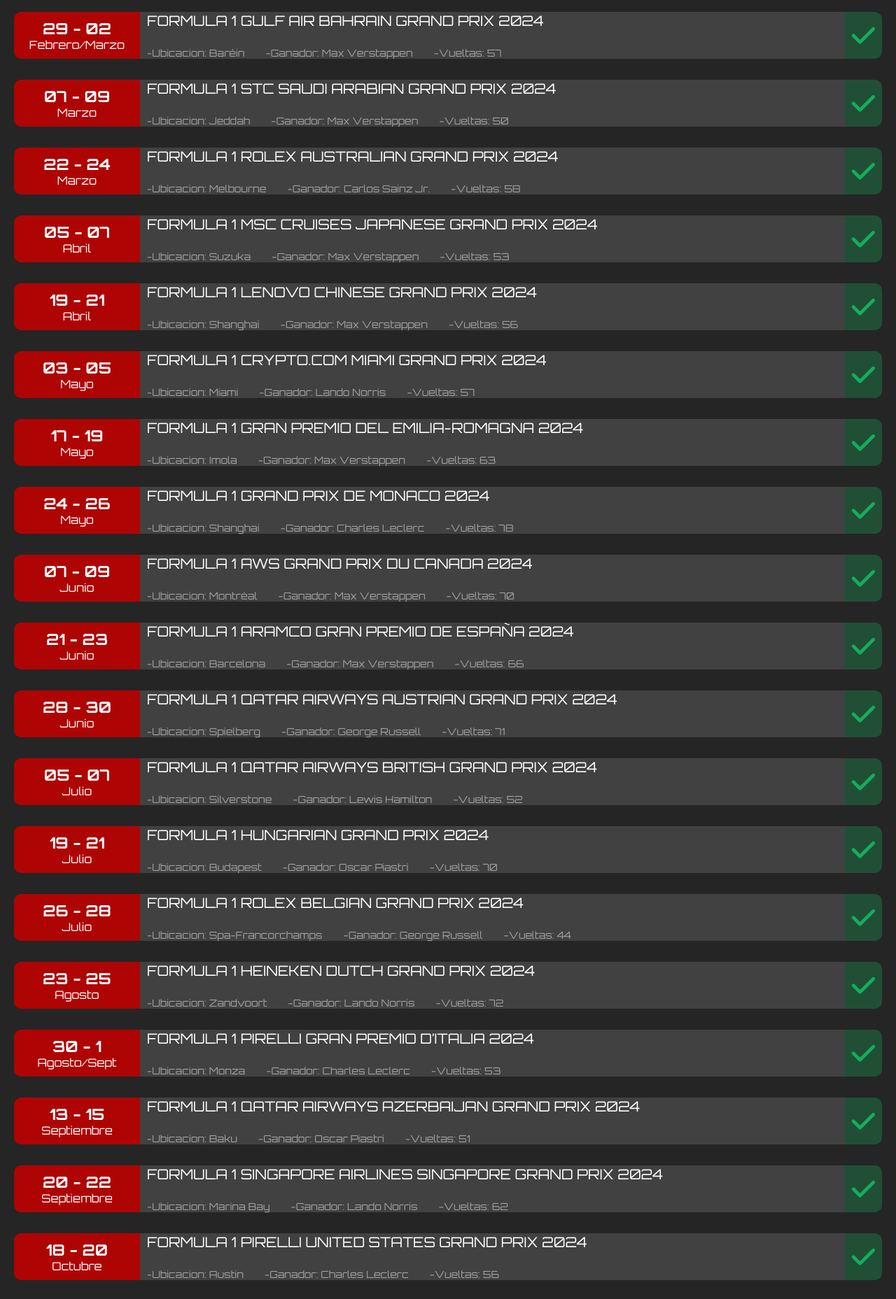
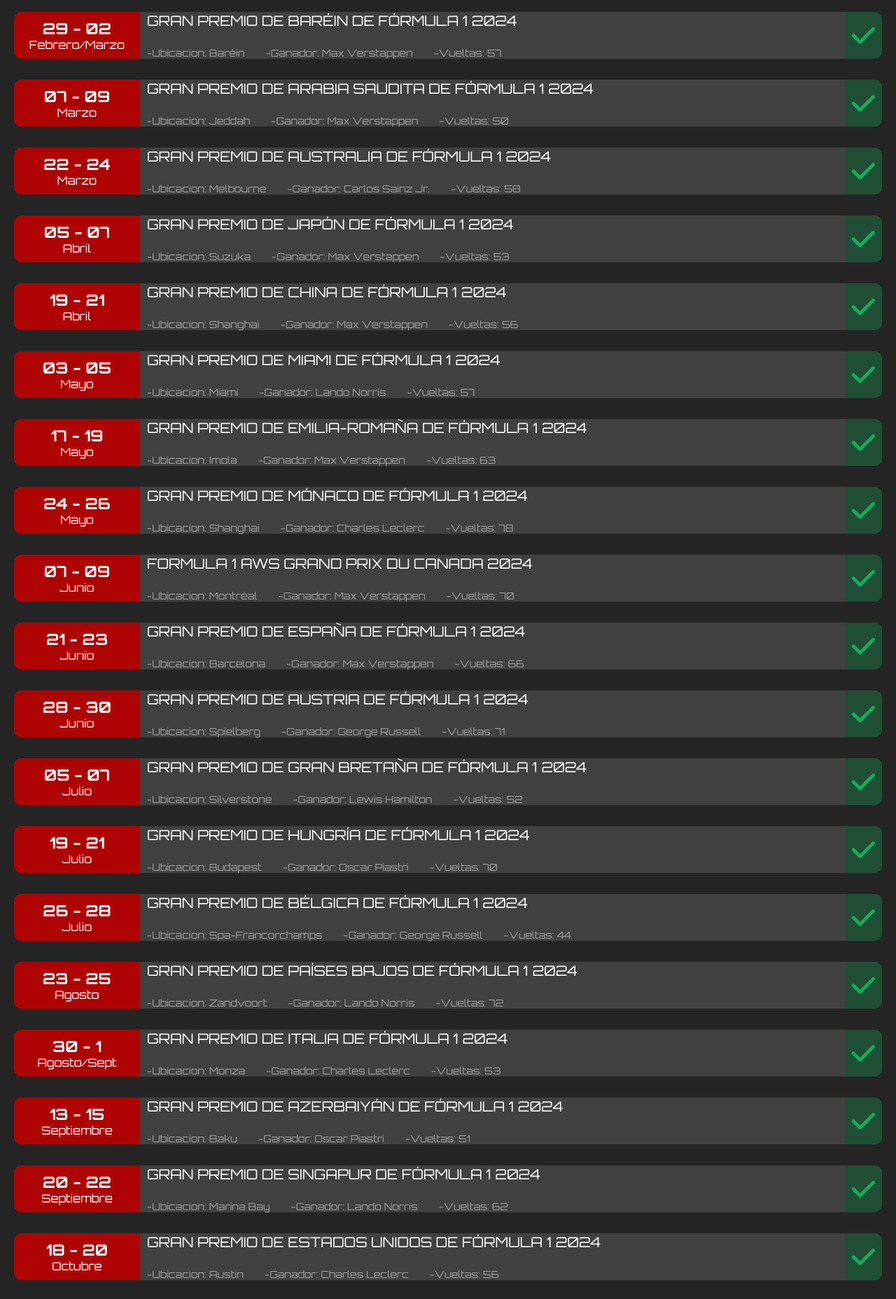
Before and after one commit to Lucas-Evangelista2520/F1-World, a plain HTML site: page pages/CALENDARIO.html in a window 1280 px wide. Shown: the part 191-2048 px from the top of the page at 70% size. Drawn offline with Linux system fonts and the light colour scheme.

Commit message:
ajustes 3 2da pre-entrega

```diff
--- a/pages/CALENDARIO.html
+++ b/pages/CALENDARIO.html
@@ -39,7 +39,7 @@
                     <span class="mes">Febrero/Marzo</span>
                 </span>
                 <span class="datos-carrera">
-                    <p>FORMULA 1 GULF AIR BAHRAIN GRAND PRIX 2024</p>
+                    <p>GRAN PREMIO DE BARÉIN DE FÓRMULA 1 2024</p>
                     <span class="detalle">
                         <span >-Ubicacion: Baréin</span>
                         <span >-Ganador: Max Verstappen</span>
@@ -54,7 +54,7 @@
                     <span class="mes">Marzo</span>
                 </span>
                 <span class="datos-carrera">
-                    <p>FORMULA 1 STC SAUDI ARABIAN GRAND PRIX 2024</p>
+                    <p>GRAN PREMIO DE ARABIA SAUDITA DE FÓRMULA 1 2024</p>
                     <span class="detalle">
                         <span >-Ubicacion: Jeddah </span>
                         <span >-Ganador: Max Verstappen</span>
@@ -69,7 +69,7 @@
                     <span class="mes">Marzo</span>
                 </span>
                 <span class="datos-carrera">
-                    <p>FORMULA 1 ROLEX AUSTRALIAN GRAND PRIX 2024</p>
+                    <p>GRAN PREMIO DE AUSTRALIA DE FÓRMULA 1 2024</p>
                     <span class="detalle">
                         <span >-Ubicacion: Melbourne</span>
                         <span >-Ganador: Carlos Sainz Jr.</span>
@@ -84,7 +84,7 @@
                     <span class="mes">Abril</span>
                 </span>
                 <span class="datos-carrera">
-                    <p>FORMULA 1 MSC CRUISES JAPANESE GRAND PRIX 2024</p>
+                    <p>GRAN PREMIO DE JAPÓN DE FÓRMULA 1 2024</p>
                     <span class="detalle">
                         <span >-Ubicacion: Suzuka</span>
                         <span >-Ganador: Max Verstappen</span>
@@ -99,7 +99,7 @@
                     <span class="mes">Abril</span>
                 </span>
                 <span class="datos-carrera">
-                    <p>FORMULA 1 LENOVO CHINESE GRAND PRIX 2024</p>
+                    <p>GRAN PREMIO DE CHINA DE FÓRMULA 1 2024</p>
                     <span class="detalle">
                         <span >-Ubicacion: Shanghai</span>
                         <span >-Ganador: Max Verstappen</span>
@@ -114,7 +114,7 @@
                     <span class="mes">Mayo</span>
                 </span>
                 <span class="datos-carrera">
-                    <p>FORMULA 1 CRYPTO.COM MIAMI GRAND PRIX 2024</p>
+                    <p>GRAN PREMIO DE MIAMI DE FÓRMULA 1 2024</p>
                     <span class="detalle">
                         <span >-Ubicacion: Miami</span>
                         <span >-Ganador: Lando Norris</span>
@@ -129,7 +129,7 @@
                     <span class="mes">Mayo</span>
                 </span>
                 <span class="datos-carrera">
-                    <p>FORMULA 1 GRAN PREMIO DEL EMILIA-ROMAGNA 2024 </p>
+                    <p>GRAN PREMIO DE EMILIA-ROMAÑA DE FÓRMULA 1 2024 </p>
                     <span class="detalle">
                         <span >-Ubicacion: Imola</span>
                         <span >-Ganador: Max Verstappen</span>
@@ -144,7 +144,7 @@
                     <span class="mes">Mayo</span>
                 </span>
                 <span class="datos-carrera">
-                    <p>FORMULA 1 GRAND PRIX DE MONACO 2024</p>
+                    <p>GRAN PREMIO DE MÓNACO DE FÓRMULA 1 2024</p>
                     <span class="detalle">
                         <span >-Ubicacion: Shanghai</span>
                         <span >-Ganador: Charles Leclerc</span>
@@ -174,7 +174,7 @@
                     <span class="mes">Junio</span>
                 </span>
                 <span class="datos-carrera">
-                    <p>FORMULA 1 ARAMCO GRAN PREMIO DE ESPAÑA 2024</p>
+                    <p>GRAN PREMIO DE ESPAÑA DE FÓRMULA 1 2024</p>
                     <span class="detalle">
                         <span >-Ubicacion: Barcelona</span>
                         <span >-Ganador: Max Verstappen</span>
@@ -189,7 +189,7 @@
                     <span class="mes">Junio</span>
                 </span>
                 <span class="datos-carrera">
-                    <p>FORMULA 1 QATAR AIRWAYS AUSTRIAN GRAND PRIX 2024</p>
+                    <p>GRAN PREMIO DE AUSTRIA DE FÓRMULA 1 2024</p>
                     <span class="detalle">
                         <span >-Ubicacion: Spielberg</span>
                         <span >-Ganador: George Russell</span>
@@ -204,7 +204,7 @@
                     <span class="mes">Julio</span>
                 </span>
                 <span class="datos-carrera">
-                    <p>FORMULA 1 QATAR AIRWAYS BRITISH GRAND PRIX 2024</p>
+                    <p>GRAN PREMIO DE GRAN BRETAÑA DE FÓRMULA 1 2024</p>
                     <span class="detalle">
                         <span >-Ubicacion: Silverstone</span>
                         <span >-Ganador: Lewis Hamilton</span>
@@ -219,7 +219,7 @@
                     <span class="mes">Julio</span>
                 </span>
                 <span class="datos-carrera">
-                    <p>FORMULA 1 HUNGARIAN GRAND PRIX 2024</p>
+                    <p>GRAN PREMIO DE HUNGRÍA DE FÓRMULA 1 2024</p>
                     <span class="detalle">
                         <span >-Ubicacion: Budapest</span>
                         <span >-Ganador: Oscar Piastri</span>
@@ -234,7 +234,7 @@
                     <span class="mes">Julio</span>
                 </span>
                 <span class="datos-carrera">
-                    <p>FORMULA 1 ROLEX BELGIAN GRAND PRIX 2024</p>
+                    <p>GRAN PREMIO DE BÉLGICA DE FÓRMULA 1 2024</p>
                     <span class="detalle">
                         <span >-Ubicacion: Spa-Francorchamps</span>
                         <span >-Ganador: George Russell</span>
@@ -249,7 +249,7 @@
                     <span class="mes">Agosto</span>
                 </span>
                 <span class="datos-carrera">
-                    <p>FORMULA 1 HEINEKEN DUTCH GRAND PRIX 2024</p>
+                    <p>GRAN PREMIO DE PAÍSES BAJOS DE FÓRMULA 1 2024</p>
                     <span class="detalle">
                         <span >-Ubicacion: Zandvoort</span>
                         <span >-Ganador: Lando Norris</span>
@@ -264,7 +264,7 @@
                     <span class="mes">Agosto/Sept</span>
                 </span>
                 <span class="datos-carrera">
-                    <p>FORMULA 1 PIRELLI GRAN PREMIO D’ITALIA 2024</p>
+                    <p>GRAN PREMIO DE ITALIA DE FÓRMULA 1 2024</p>
                     <span class="detalle">
                         <span >-Ubicacion: Monza</span>
                         <span >-Ganador: Charles Leclerc</span>
@@ -279,7 +279,7 @@
                     <span class="mes">Septiembre</span>
                 </span>
                 <span class="datos-carrera">
-                    <p>FORMULA 1 QATAR AIRWAYS AZERBAIJAN GRAND PRIX 2024</p>
+                    <p>GRAN PREMIO DE AZERBAIYÁN DE FÓRMULA 1 2024</p>
                     <span class="detalle">
                         <span >-Ubicacion: Baku</span>
                         <span >-Ganador: Oscar Piastri</span>
@@ -294,7 +294,7 @@
                     <span class="mes">Septiembre</span>
                 </span>
                 <span class="datos-carrera">
-                    <p>FORMULA 1 SINGAPORE AIRLINES SINGAPORE GRAND PRIX 2024</p>
+                    <p>GRAN PREMIO DE SINGAPUR DE FÓRMULA 1 2024</p>
                     <span class="detalle">
                         <span >-Ubicacion: Marina Bay</span>
                         <span >-Ganador: Lando Norris</span>
@@ -309,7 +309,7 @@
                     <span class="mes">Octubre</span>
                 </span>
                 <span class="datos-carrera">
-                    <p>FORMULA 1 PIRELLI UNITED STATES GRAND PRIX 2024</p>
+                    <p>GRAN PREMIO DE ESTADOS UNIDOS DE FÓRMULA 1 2024</p>
                     <span class="detalle">
                         <span >-Ubicacion: Austin</span>
                         <span >-Ganador: Charles Leclerc</span>
@@ -324,7 +324,7 @@
                     <span class="mes">Octubre</span>
                 </span>
                 <span class="datos-carrera">
-                    <p>FORMULA 1 GRAN PREMIO DE LA CIUDAD DE MÉXICO 2024</p>
+                    <p>GRAN PREMIO DE LA CIUDAD DE MÉXICO DE FÓRMULA 1 2024</p>
                     <span class="detalle">
                         <span >-Ubicacion: Mexico City</span>
                         <span >-Ganador: Carlos Sainz</span>
@@ -339,7 +339,7 @@
                     <span class="mes">Noviembre</span>
                 </span>
                 <span class="datos-carrera">
-                    <p>FORMULA 1 LENOVO GRANDE PRÊMIO DE SÃO PAULO 2024</p>
+                    <p>GRAN PREMIO DE SÃO PAULO DE FÓRMULA 1 2024</p>
                     <span class="detalle">
                         <span >-Ubicacion: São Paulo</span>
                         <span >-Ganador: Max Verstappen</span>
@@ -354,7 +354,7 @@
                     <span class="mes">Noviembre</span>
                 </span>
                 <span class="datos-carrera">
-                    <p>FORMULA 1 HEINEKEN SILVER LAS VEGAS GRAND PRIX 2024</p>
+                    <p>GRAN PREMIO DE LAS VEGAS DE FÓRMULA 1 2024</p>
                     <span class="detalle">
                         <span >-Ubicacion: Las Vegas</span>
                         <span >-Ganador: George Russell</span>
@@ -369,7 +369,7 @@
                     <span class="mes">Nov/Diciembre</span>
                 </span>
                 <span class="datos-carrera">
-                    <p>FORMULA 1 QATAR AIRWAYS QATAR GRAND PRIX 2024</p>
+                    <p>GRAN PREMIO DE QATAR DE FÓRMULA 1 2024</p>
                     <span class="detalle">
                         <span >-Ubicacion: Lusail</span>
                         <span >-Ganador: Max Verstappen</span>
@@ -384,7 +384,7 @@
                     <span class="mes">Diciembre</span>
                 </span>
                 <span class="datos-carrera">
-                    <p>FORMULA 1 ETIHAD AIRWAYS ABU DHABI GRAND PRIX 2024</p>
+                    <p>GRAN PREMIO DE ABU DABI DE FÓRMULA 1 2024</p>
                     <span class="detalle">
                         <span >-Ubicacion: Yas Island</span>
                         <span >-Ganador: Lando Norris</span>
```
